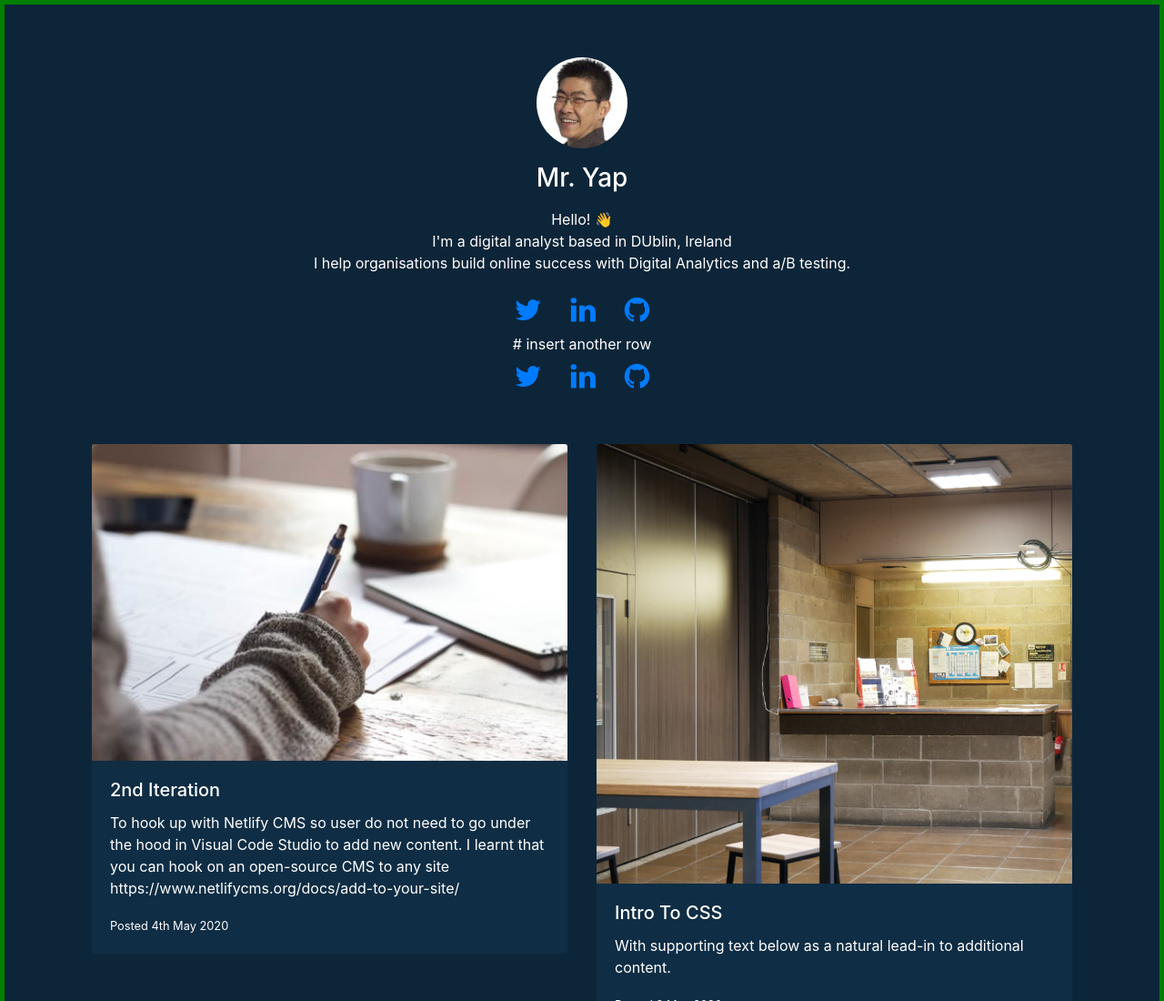
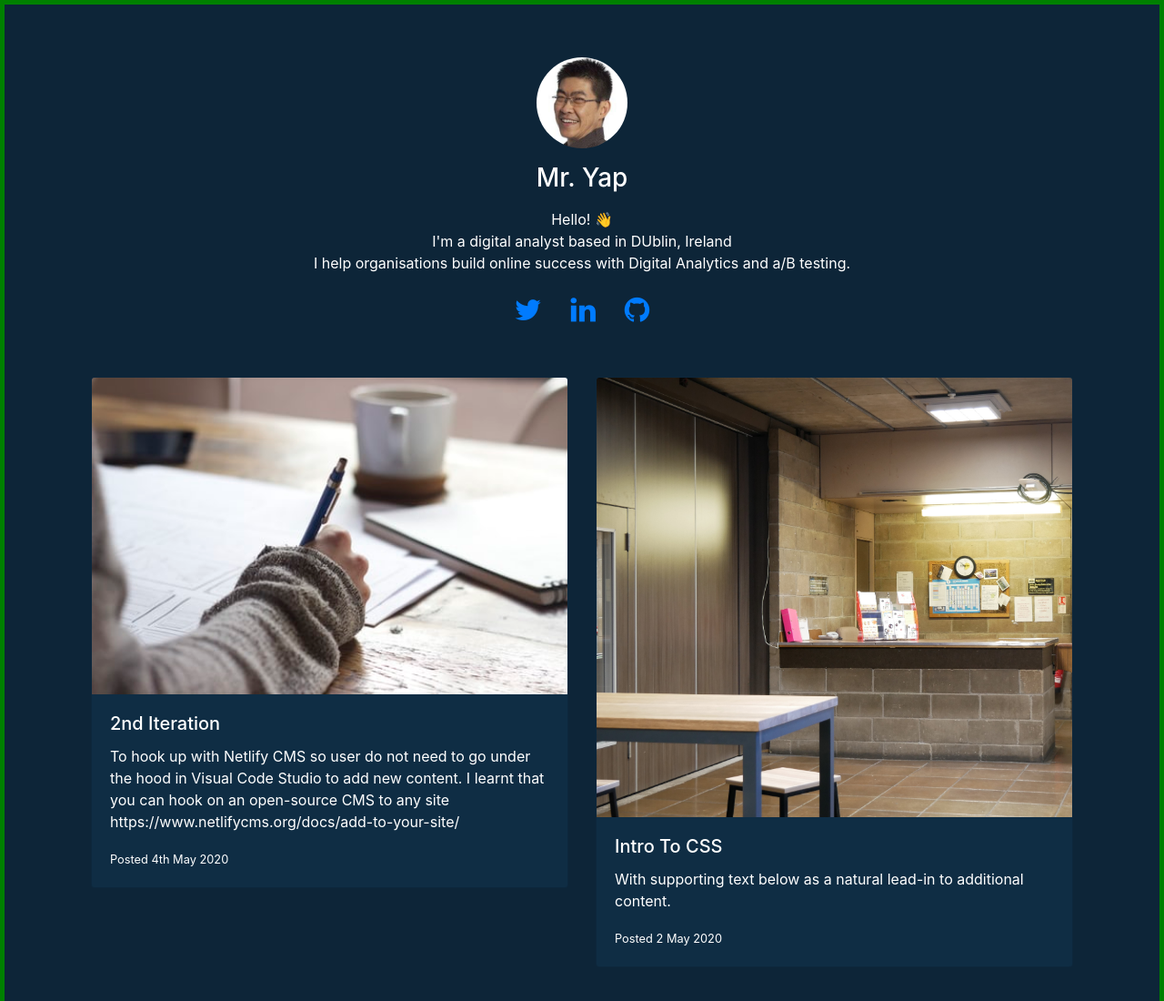
Before and after one commit to mryap/static_blog, a plain HTML site: page index.html in a window 1280 px wide. Shown: the top 1100 px of the page at 91% size. Drawn offline with nearby package versions, Linux system fonts and the light colour scheme.

Commit message:
remove 2nd social media link row

```diff
--- a/index.html
+++ b/index.html
@@ -51,29 +51,7 @@
             ><i class="fa fa-github fa-2x"></i
           ></a>
         </nav>
-        # insert another row
-        <nav class="author__links nav justify-content-center">
-          <a
-            href="https://twitter.com/mryap"
-            class="nav-link"
-            target="_blank"
-            ><i class="fa fa-twitter fa-2x"></i
-          ></a>
 
-          <a
-            href="https://www.linkedin.com/in/ssyap"
-            class="nav-link"
-            target="_blank"
-            ><i class="fa fa-linkedin fa-2x"></i
-          ></a>
-
-          <a
-            href="https://github.com/mryap"
-            class="nav-link"
-            target="_blank"
-            ><i class="fa fa-github fa-2x"></i
-          ></a>
-        </nav>
       </section>
 
       <!-- POSTS SECTION -->
```
